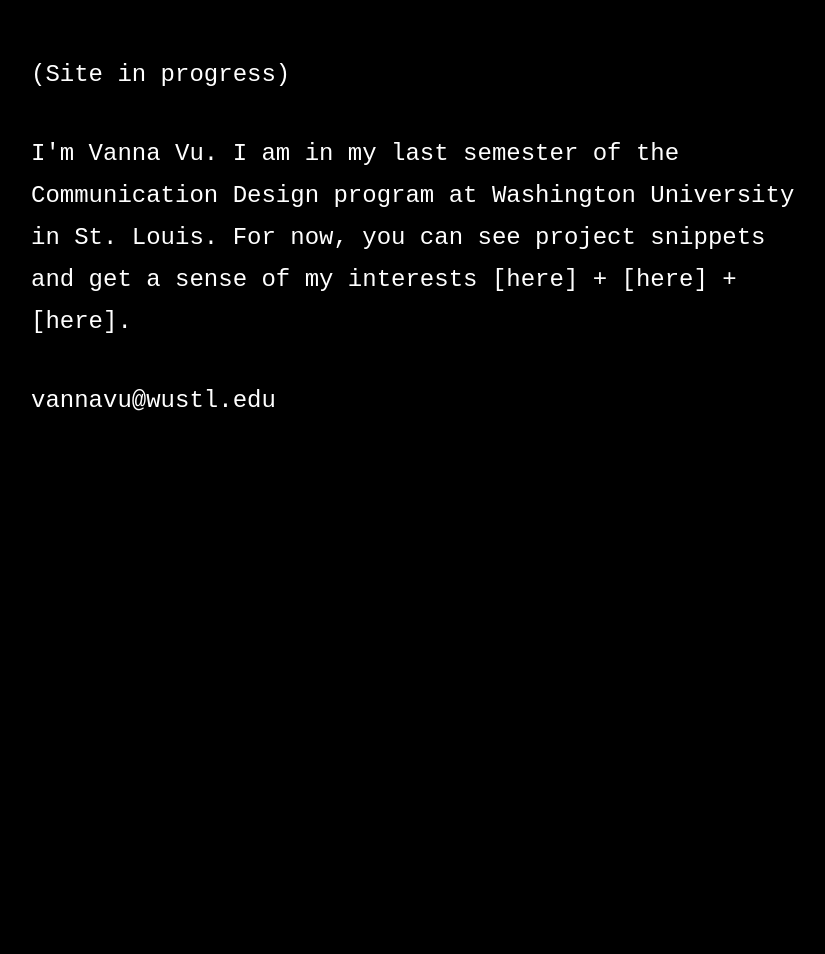
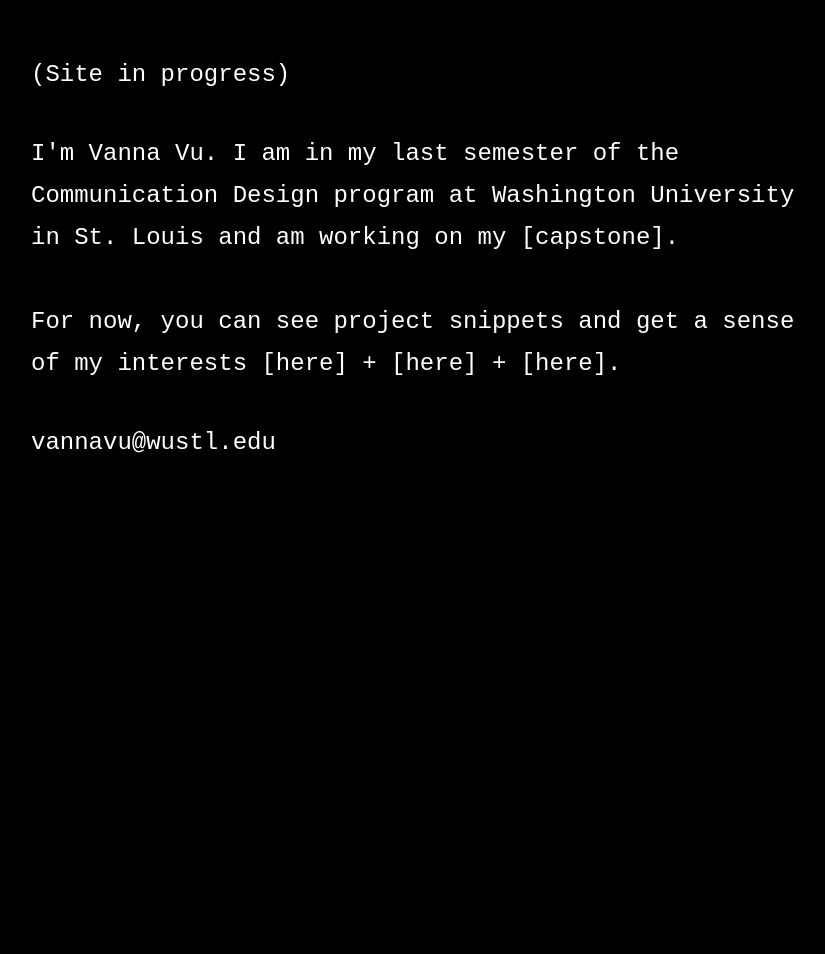
Before and after one commit to vannavu/vannavu.github.io, a Jekyll site: the page built from index.md, in a window 1280 px wide. Shown: the whole page, without its empty margins (23-848 px from the left). Built offline with Jekyll 4.4.1, drawn with Linux system fonts in a browser that asks for light colours; nearby versions of some CDN libraries; some web fonts are replaced.

Commit message:
updated capstone link

```diff
--- a/_layouts/inprog.html
+++ b/_layouts/inprog.html
@@ -7,7 +7,7 @@
   <body style="background:black; margin: 3em">
     <h2 style="color: white">(Site in progress)</h2>
     <br>
-    <h2 style="color: white">I'm Vanna Vu. I am in my last semester of the Communication Design program at Washington University in St. Louis.
+    <h2 style="color: white">I'm Vanna Vu. I am in my last semester of the Communication Design program at Washington University in St. Louis and am working on my [<a style="color: white; text-decoration: none" href="https://vannavu.com/capstone_process/" target="_blank">capstone</a>].<br><br>
     For now, you can see project snippets and get a sense of my interests [<a style="color: white; text-decoration: none" href="https://vannavu.com/referencerepository/" target="_blank">here</a>] + [<a style="color: white; text-decoration: none" href="https://www.instagram.com/vanna_vu/" target="_blank">here</a>] + [<a style="color: white; text-decoration: none" href="https://www.are.na/vanna-vu/blocks?sort=UPDATED_AT" target="_blank">here</a>].</h2>
     <br>
     <h2 style="color: white">vannavu@wustl.edu</h2>
```
